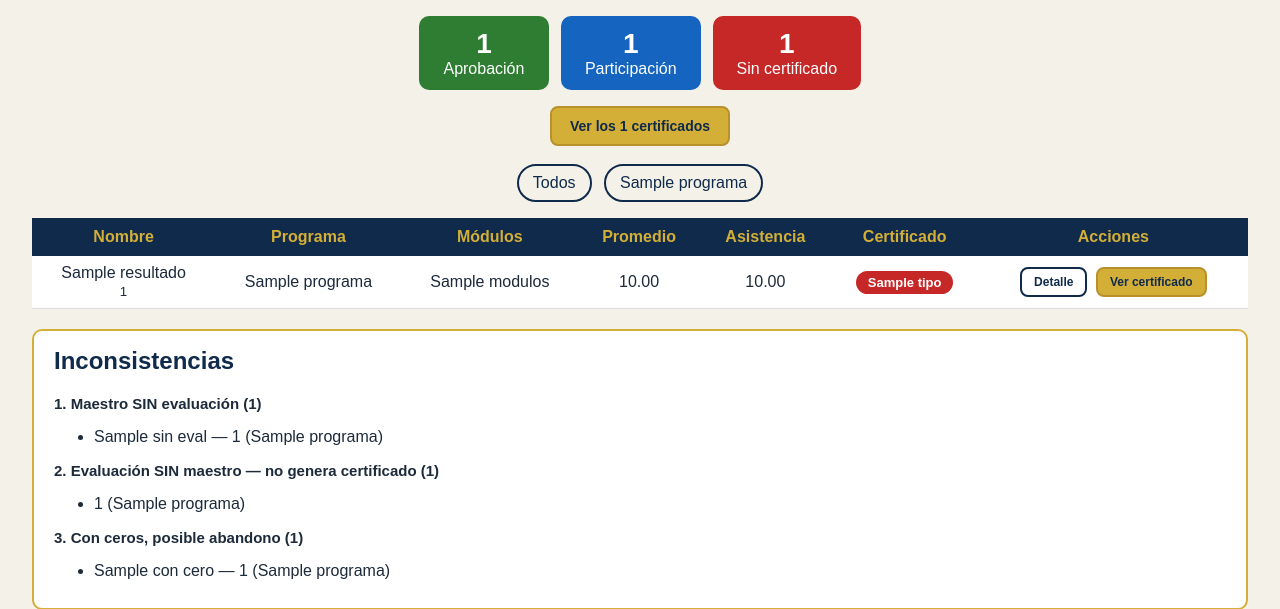
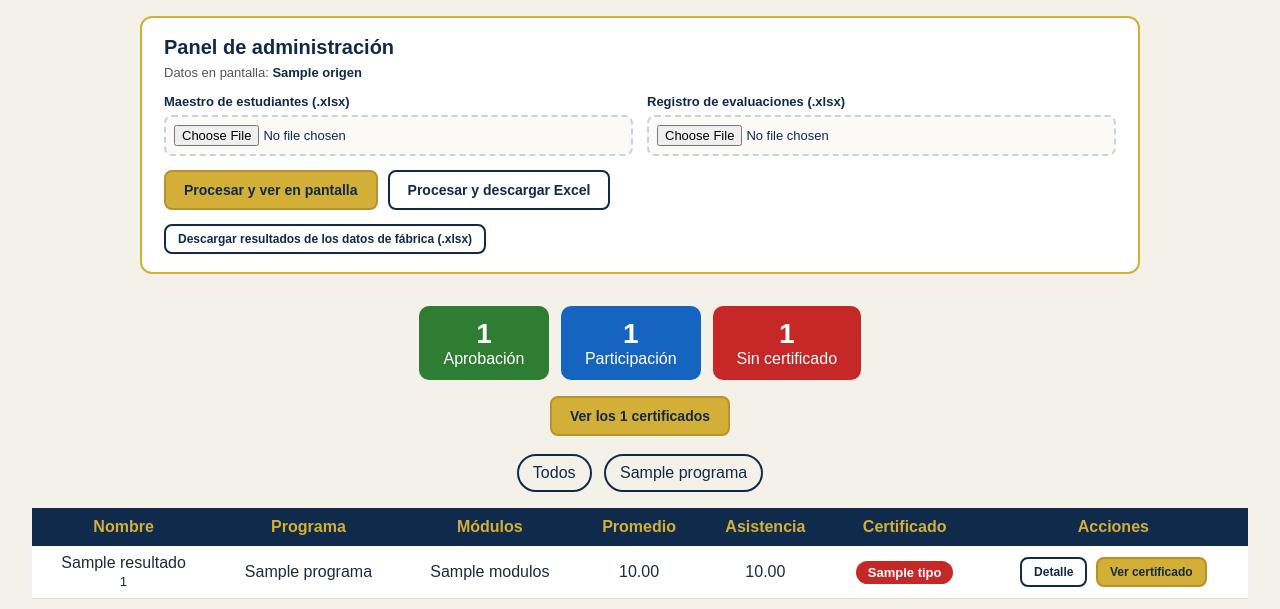
Before and after one commit to aneycd/App_Certificados, a Flask app: template templates/index.html in a window 1280 px wide. Shown: the part 128-737 px from the top of the page. Run offline with Flask 3, Linux system fonts and the light colour scheme; the visitor is signed in with stand-in values (Sample User, id 1); the template is opened without the code that fills it: most values are stand-ins (such as "Sample title", 1, 10 or a date in 2020).

Commit message:
Panel admin: subir Excel en memoria, recalcular, descargar resultados y pruebas pytest

```diff
--- a/app.py
+++ b/app.py
@@ -6,13 +6,16 @@ from collections import defaultdict  # LADRILLO: caja para agrupar por clave
 from datetime import date  # LADRILLO: fecha de emisión del certificado
 from functools import wraps  # LADRILLO: conservar el nombre de la función decorada
 import hmac  # LADRILLO: comparar contraseñas de forma segura
+from io import BytesIO  # LADRILLO: "caja" en memoria para leer archivos sin disco
 import os  # LADRILLO: leer variables de entorno (nunca claves en el código)
 from pathlib import Path  # LADRILLO: rutas que funcionan desde cualquier carpeta
 from dotenv import load_dotenv  # LADRILLO: leer el archivo .env en tu máquina
 from flask import (  # LADRILLO: Flask = servidor web
-    Flask, redirect, render_template, request, session, url_for,
+    Flask, redirect, render_template, request, send_file, session, url_for,
 )
-from openpyxl import load_workbook  # LADRILLO: librería para leer Excel .xlsx
+from openpyxl import Workbook, load_workbook  # LADRILLO: leer y escribir Excel
+from openpyxl.styles import Font, PatternFill  # LADRILLO: colores del Excel
+from openpyxl.utils import get_column_letter  # LADRILLO: nombre de columna (A, B…)
 
 # LADRILLO variable: creamos la aplicación web.
 app = Flask(__name__)
@@ -28,6 +31,18 @@ load_dotenv(BASE_DIR / ".env")
 # LADRILLO variable: clave para firmar la cookie de sesión.
 # En producción debe venir de una variable de entorno (SECRET_KEY).
 app.secret_key = os.environ.get("SECRET_KEY", "clave-solo-para-demostracion")
+
+# LADRILLO: Vercel rechaza peticiones de más de 4.5 MB; Flask corta antes.
+app.config["MAX_CONTENT_LENGTH"] = int(4.5 * 1024 * 1024)
+
+# LADRILLO constante: tamaño máximo por archivo (4 MB) para avisar con claridad.
+LIMITE_ARCHIVO = 4 * 1024 * 1024
+
+# LADRILLO constante: texto que identifica los datos que vienen con la app.
+ORIGEN_FABRICA = "Datos de fábrica (INSUMOS)"
+
+# LADRILLO constante: tipo de archivo que el navegador reconoce como Excel.
+MIMITE_EXCEL = "application/vnd.openxmlformats-officedocument.spreadsheetml.sheet"
 
 
 # LADRILLO variable tipo dict: sigla de cada programa para armar el folio.
@@ -141,9 +156,12 @@ def codigo_certificado(cohorte, programa, identificacion):
     return f"AH-{cohorte_texto}-{sigla}-{identificacion}"
 
 
-def cargar_maestro(ruta):
-    """Lee el Excel oficial. Devuelve dict con clave (identificacion, programa)."""
-    wb = load_workbook(ruta, data_only=True, read_only=True)
+def cargar_maestro(origen=RUTA_MAESTRO):
+    """Lee el Excel del maestro desde una ruta o desde memoria (BytesIO)."""
+    # LADRILLO: BytesIO es como una caja de archivo dentro de la memoria RAM.
+    # El archivo se mete en la caja y se lee igual que uno del disco,
+    # pero al terminar la petición la caja se bota: nunca se guarda nada.
+    wb = load_workbook(origen, data_only=True, read_only=True)
     ws = wb["Estudiantes"]
     maestro = {}
     # LADRILLO bucle: recorre cada fila del Excel (salta el encabezado).
@@ -155,9 +173,9 @@ def cargar_maestro(ruta):
     return maestro
 
 
-def cargar_evaluaciones(ruta):
-    """Lee notas. Devuelve notas y asistencias agrupadas por (id, programa)."""
-    wb = load_workbook(ruta, data_only=True, read_only=True)
+def cargar_evaluaciones(origen=RUTA_EVAL):
+    """Lee notas desde una ruta o desde memoria (BytesIO)."""
+    wb = load_workbook(origen, data_only=True, read_only=True)
     ws = wb["Evaluaciones"]
     notas = defaultdict(list)
     asist = defaultdict(list)
@@ -170,10 +188,11 @@ def cargar_evaluaciones(ruta):
     return notas, asist
 
 
-def calcular_resultados():
+# LADRILLO función: acepta archivos opcionales; sin ellos lee los INSUMOS de fábrica.
+def calcular_resultados(origen_maestro=RUTA_MAESTRO, origen_eval=RUTA_EVAL):
     """Cruza maestro + evaluaciones y prepara todo para la página."""
-    maestro = cargar_maestro(RUTA_MAESTRO)
-    notas, asist = cargar_evaluaciones(RUTA_EVAL)
+    maestro = cargar_maestro(origen_maestro)
+    notas, asist = cargar_evaluaciones(origen_eval)
 
     resultados = []
     # LADRILLO bucle: solo los del maestro generan certificado (el huérfano no).
@@ -264,22 +283,156 @@ def salir():
     return redirect(url_for("login"))
 
 
+# LADRILLO función: arma las variables que espera index.html.
+def construir_contexto(datos, origen, mensaje_subida=False, error=None):
+    resultados, n_aprob, n_part, n_sin, sin_eval, huerfanos, con_ceros, programas = datos
+    return {
+        "resultados": resultados,
+        "n_aprob": n_aprob, "n_part": n_part, "n_sin": n_sin,
+        "n_certificados": n_aprob + n_part,
+        "sin_eval": sin_eval, "huerfanos": huerfanos, "con_ceros": con_ceros,
+        "programas": programas, "filtro": "Todos",
+        "origen": origen, "mensaje_subida": mensaje_subida, "error": error,
+    }
+
+
+# LADRILLO función: vuelve al tablero con datos de fábrica y un aviso rojo.
+def tablero_con_error(mensaje, estado=400):
+    contexto = construir_contexto(calcular_resultados(), ORIGEN_FABRICA, error=mensaje)
+    return render_template("index.html", **contexto), estado
+
+
+# LADRILLO función: arma un Excel de resultados en memoria (sin tocar el disco).
+def crear_excel_resultados(resultados):
+    libro = Workbook()
+    hoja = libro.active
+    hoja.title = "Resultados"
+    hoja.append([
+        "Identificación", "Nombre", "Programa", "Cohorte", "Módulos",
+        "Promedio", "Asistencia", "Certificado", "Folio",
+    ])
+    # LADRILLO bucle: una fila por estudiante ya calculado.
+    for r in resultados:
+        hoja.append([
+            r["id"], r["nombre"], r["programa"], r["cohorte"], r["modulos"],
+            r["promedio"], r["asistencia"], r["tipo"], r["folio"],
+        ])
+
+    # LADRILLO: encabezado azul marino con letras doradas.
+    relleno = PatternFill("solid", fgColor="0F2A4A")
+    for celda in hoja[1]:
+        celda.font = Font(bold=True, color="D4AF37")
+        celda.fill = relleno
+
+    # LADRILLO bucle: ancho cómodo para cada columna.
+    for indice, ancho in enumerate([16, 28, 30, 12, 10, 10, 12, 18, 30], start=1):
+        hoja.column_dimensions[get_column_letter(indice)].width = ancho
+    hoja.freeze_panes = "A2"
+
+    buffer = BytesIO()  # LADRILLO: caja en memoria, nunca un archivo en disco
+    libro.save(buffer)
+    buffer.seek(0)  # LADRILLO: rebobinar para que se lea desde el principio
+    return buffer
+
+
+# LADRILLO función: revisa nombre, extensión y peso de un archivo subido.
+def validar_archivo(archivo, etiqueta):
+    if archivo is None or not archivo.filename:
+        return None, f"Falta el archivo: {etiqueta}."
+    if not archivo.filename.lower().endswith(".xlsx"):
+        return None, f"{etiqueta} debe ser un archivo Excel .xlsx."
+    contenido = archivo.read()
+    if len(contenido) > LIMITE_ARCHIVO:
+        return None, (f"{etiqueta} pesa más de 4 MB. "
+                      "Reduce el archivo e inténtalo de nuevo.")
+    return contenido, None
+
+
 # LADRILLO función con decorador: atiende la página principal.
 @app.route("/")
 @requiere_login
 def index():
-    resultados, n_aprob, n_part, n_sin, sin_eval, huerfanos, con_ceros, programas = \
-        calcular_resultados()
+    contexto = construir_contexto(calcular_resultados(), ORIGEN_FABRICA)
     # Filtro por programa (?programa=...). La página no decide, solo filtra vista.
     filtro = request.args.get("programa", "Todos")
     if filtro != "Todos":  # LADRILLO condicional
-        resultados = [r for r in resultados if r["programa"] == filtro]
-    return render_template(
-        "index.html", resultados=resultados,
-        n_aprob=n_aprob, n_part=n_part, n_sin=n_sin,
-        n_certificados=n_aprob + n_part,
-        sin_eval=sin_eval, huerfanos=huerfanos, con_ceros=con_ceros,
-        programas=programas, filtro=filtro,
+        contexto["resultados"] = [
+            r for r in contexto["resultados"] if r["programa"] == filtro
+        ]
+    contexto["filtro"] = filtro
+    return render_template("index.html", **contexto)
+
+
+# LADRILLO función: procesa los dos Excel subidos, en memoria y sin guardarlos.
+@app.route("/cargar", methods=["GET", "POST"])
+@requiere_login
+@solo_admin
+def cargar():
+    # LADRILLO condicional: un GET (sin archivos) vuelve al tablero con el panel.
+    if request.method == "GET":
+        return redirect(url_for("index"))
+
+    accion = request.form.get("accion", "pantalla")
+
+    # LADRILLO: validamos los dos archivos antes de intentar leerlos.
+    bytes_maestro, error = validar_archivo(
+        request.files.get("maestro"), "Maestro de estudiantes")
+    if error is None:
+        bytes_eval, error = validar_archivo(
+            request.files.get("evaluaciones"), "Registro de evaluaciones")
+    if error:
+        return tablero_con_error(error)
+
+    # LADRILLO: BytesIO envuelve los bytes para que openpyxl los lea como archivo.
+    try:
+        datos = calcular_resultados(BytesIO(bytes_maestro), BytesIO(bytes_eval))
+    except Exception:  # LADRILLO: cualquier Excel roto cae en un aviso entendible
+        return tablero_con_error(
+            "No pudimos leer los archivos. Revisa que sean Excel .xlsx "
+            "con las hojas 'Estudiantes' y 'Evaluaciones'."
+        )
+
+    # LADRILLO condicional: el botón de descarga devuelve el Excel en memoria.
+    if accion == "excel":
+        return send_file(
+            crear_excel_resultados(datos[0]),
+            as_attachment=True,
+            download_name="resultados_subidos.xlsx",
+            mimetype=MIMITE_EXCEL,
+        )
+
+    # LADRILLO: mostramos los resultados subidos solo en esta respuesta.
+    nombres = (request.files["maestro"].filename,
+               request.files["evaluaciones"].filename)
+    contexto = construir_contexto(
+        datos,
+        f"Archivos subidos: {nombres[0]} y {nombres[1]}",
+        mensaje_subida=True,
+    )
+    return render_template("index.html", **contexto)
+
+
+# LADRILLO función: descarga los resultados de los datos de fábrica.
+@app.route("/resultados.xlsx")
+@requiere_login
+@solo_admin
+def resultados_excel():
+    resultados, *_ = calcular_resultados()
+    return send_file(
+        crear_excel_resultados(resultados),
+        as_attachment=True,
+        download_name="resultados_academia_horizonte.xlsx",
+        mimetype=MIMITE_EXCEL,
+    )
+
+
+# LADRILLO: si la carga supera el límite de Flask/Vercel, avisamos sin página en blanco.
+@app.errorhandler(413)
+def demasiado_grande(_error):
+    return tablero_con_error(
+        "La carga supera el límite de 4.5 MB permitido. "
+        "Reduce el tamaño de los archivos e inténtalo otra vez.",
+        estado=413,
     )
 
 
--- /dev/null
+++ b/pytest.ini
@@ -0,0 +1,4 @@
+# pytest.ini — configuración para que pytest encuentre la app y las pruebas.
+[pytest]
+testpaths = tests
+pythonpath = .
--- /dev/null
+++ b/requirements-dev.txt
@@ -0,0 +1,4 @@
+# requirements-dev.txt — librerías solo para desarrollo y pruebas.
+# Instalar con: pip install -r requirements-dev.txt
+-r requirements.txt
+pytest==9.1.1
--- a/static/style.css
+++ b/static/style.css
@@ -82,6 +82,37 @@ td { border-bottom: 1px solid #ddd; padding: 8px; text-align: center; }
 }
 .inconsistencias h2 { color: #0f2a4a; margin-top: 4px; }
 .inconsistencias h3 { font-size: 15px; margin-bottom: 4px; }
+
+/* Panel de administración y avisos de carga */
+.panel-admin {
+  width: 95%; max-width: 1000px; margin: 16px auto; padding: 18px 22px;
+  background: #fff; border: 2px solid #d4af37; border-radius: 12px;
+}
+.panel-admin h2 { margin: 0 0 6px; color: #0f2a4a; font-size: 20px; }
+.panel-admin .origen { margin: 0 0 14px; font-size: 13px; color: #555; }
+.panel-admin .origen strong { color: #0f2a4a; }
+.panel-admin .campos {
+  display: grid; grid-template-columns: repeat(auto-fit, minmax(260px, 1fr));
+  gap: 14px;
+}
+.panel-admin label { font-size: 13px; font-weight: bold; color: #0f2a4a; }
+.panel-admin input[type="file"] {
+  display: block; width: 100%; margin-top: 6px; padding: 8px;
+  border: 2px dashed #c9d2dc; border-radius: 8px; background: #fbfaf6;
+  font-size: 13px;
+}
+.panel-admin .botones { margin-top: 14px; }
+.panel-admin .descarga-fabrica { margin: 14px 0 0; }
+.aviso-error {
+  width: 95%; max-width: 1000px; margin: 16px auto 0; padding: 12px 16px;
+  background: #fdecea; color: #b71c1c; border-left: 6px solid #c62828;
+  border-radius: 6px; font-weight: bold;
+}
+.aviso-subida {
+  width: 95%; max-width: 1000px; margin: 16px auto 0; padding: 12px 16px;
+  background: #e8f5e9; color: #1b5e20; border-left: 6px solid #2e7d32;
+  border-radius: 6px; font-size: 14px;
+}
 
 /* Ficha del estudiante */
 .ficha {
--- a/templates/index.html
+++ b/templates/index.html
@@ -2,6 +2,54 @@
 {% block titulo %}Academia Horizonte — Certificados{% endblock %}
 
 {% block contenido %}
+  <!-- Aviso rojo: error al subir o leer los archivos. -->
+  {% if error %}
+    <div class="aviso-error">{{ error }}</div>
+  {% endif %}
+
+  <!-- Aviso verde: los resultados subidos viven solo en esta pantalla. -->
+  {% if mensaje_subida %}
+    <div class="aviso-subida">
+      <strong>Estás viendo resultados de archivos subidos.</strong>
+      Viven solo en esta pantalla: no se guardaron en ningún lado.
+      Al recargar la app se vuelven a mostrar los datos de fábrica.
+    </div>
+  {% endif %}
+
+  <!-- Panel de administración: solo el rol admin puede subir los dos Excel. -->
+  {% if session.get('rol') == 'admin' %}
+  <section class="panel-admin">
+    <h2>Panel de administración</h2>
+    <p class="origen">Datos en pantalla: <strong>{{ origen }}</strong></p>
+
+    <form method="post" action="{{ url_for('cargar') }}" enctype="multipart/form-data">
+      <div class="campos">
+        <label for="maestro">Maestro de estudiantes (.xlsx)
+          <input id="maestro" type="file" name="maestro" accept=".xlsx" required>
+        </label>
+        <label for="evaluaciones">Registro de evaluaciones (.xlsx)
+          <input id="evaluaciones" type="file" name="evaluaciones" accept=".xlsx" required>
+        </label>
+      </div>
+
+      <div class="botones">
+        <button class="boton dorado" type="submit" name="accion" value="pantalla">
+          Procesar y ver en pantalla
+        </button>
+        <button class="boton" type="submit" name="accion" value="excel">
+          Procesar y descargar Excel
+        </button>
+      </div>
+    </form>
+
+    <p class="descarga-fabrica">
+      <a class="boton pequeno" href="{{ url_for('resultados_excel') }}">
+        Descargar resultados de los datos de fábrica (.xlsx)
+      </a>
+    </p>
+  </section>
+  {% endif %}
+
   <!-- Contadores arriba -->
   <section class="contadores">
     <div class="caja verde"><strong>{{ n_aprob }}</strong><span>Aprobación</span></div>
```
Also changed, not shown: tests/test_app.py (added, +124 -0 lines), 1 other file.
